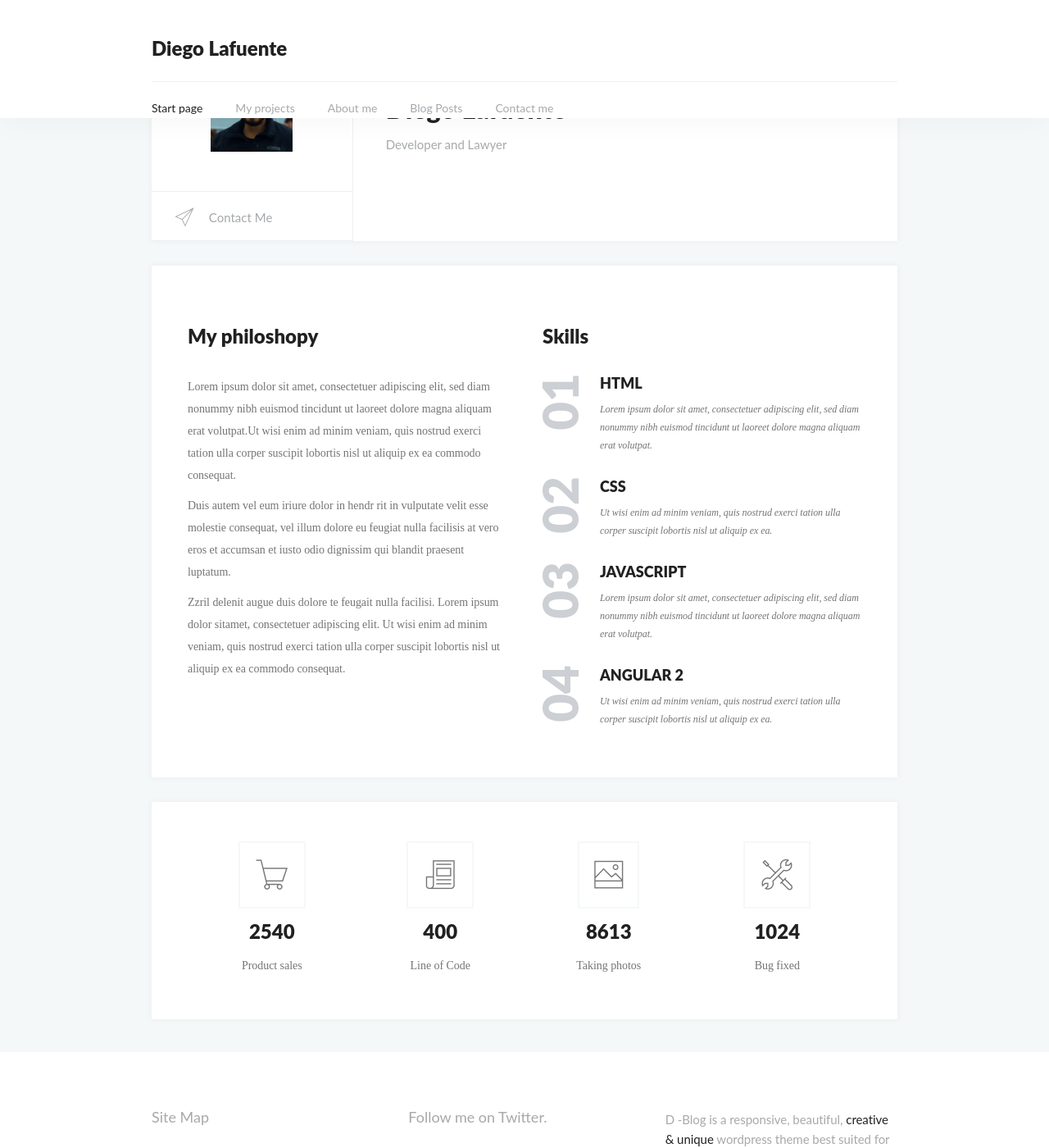
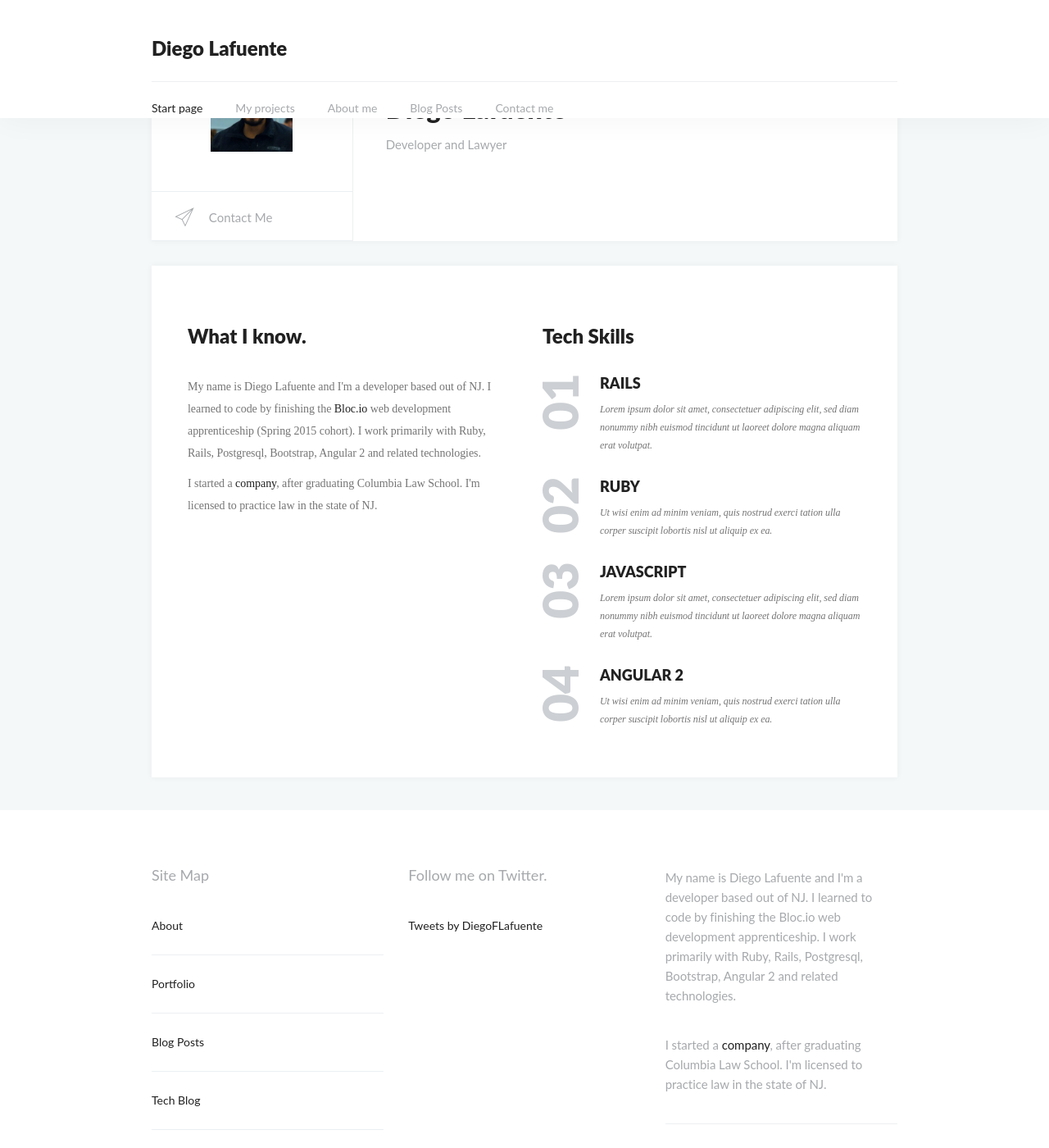
Before and after one commit to dlaf88/dlaf88.github.io, a Jekyll site: the page built from about.html, in a window 1280 px wide and 1400 px high. Shown: the whole window at 82% size. Built offline with Jekyll 4.4.1, drawn with Linux system fonts in a browser that asks for light colours; nearby versions of some CDN libraries; library files that are not in the unit come from our copies; a script that is not in the unit is left out; comment, search, counter and statistics services are not loaded; some of the changed text lies outside the part shown.

Commit message:
added changes to footer section

```diff
--- a/_includes/footer.html
+++ b/_includes/footer.html
@@ -52,11 +52,10 @@
                     </img src="/img/logo-grey.png" alt="" class="footer-section-title-/img" data-rjs="2">
                     <div class="footer-section-content">
                         <p class="font-primary footer-section-content-about">
-                            D -Blog is a responsive, beautiful, <span class="black">creative & unique</span> wordpress
-                            theme best suited for blogs & personal
-                            portfolio showcases. It’s
-                            easy to use &amp; setup, <span class="black">SEO friendly</span> and has top notch standard
-                            compliant code.
+                          My name is Diego Lafuente and I'm a developer based out of NJ. I learned to code by finishing the Bloc.io web development apprenticeship. I work primarily with Ruby, Rails, Postgresql, Bootstrap, Angular 2 and related technologies.
+                        </p>
+                        <p class="font-primary footer-section-content-about">
+                          I started a <a href='http://www.abogadazo.com'>company</a>, after graduating Columbia Law School. I'm licensed to practice law in the state of NJ.
                         </p>
                     </div>
                 </div>
--- a/_includes/index/author.html
+++ b/_includes/index/author.html
@@ -3,7 +3,7 @@
                 <aside class="author">
                     <img class='img-responsive' src="/img/diego_photo.jpg" alt="" data-rjs="2" width="100" height="100">
                     <h2>Diego Lafuente</h2>
-                    <span class="author-info">Developer and Lawyer</span>
+                    <span class="author-info">Developer</span>
 
                     <div class="social">
                         <a href="" title="Twitter"><i class="icon-social_twitter_circle"></i></a>
--- a/about.html
+++ b/about.html
@@ -39,29 +39,22 @@ title: Diego Lafuente - About
             <div class="col-xs-12">
                 <section class="detail-info white-box">
                     <div class="detail-info-philosophy">
-                        <h2>My philoshopy</h2>
+                        <h2>What I know.</h2>
                         <p>
-                            Lorem ipsum dolor sit amet, consectetuer adipiscing elit, sed diam nonummy nibh euismod tincidunt ut laoreet dolore magna aliquam
-                            erat volutpat.Ut wisi enim ad minim veniam, quis nostrud exerci tation ulla corper suscipit lobortis nisl ut aliquip ex ea commodo
-                            consequat.
+                          My name is Diego Lafuente and I'm a developer based out of NJ. I learned to code by finishing the <a href='https://www.bloc.io/web-developer-career-track'>Bloc.io</a> web development apprenticeship (Spring 2015 cohort). I work primarily with Ruby, Rails, Postgresql, Bootstrap, Angular 2 and related technologies.
                         </p>
                         <p>
-                            Duis autem vel eum iriure dolor in hendr rit in vulputate velit esse molestie consequat, vel illum dolore eu feugiat nulla facilisis
-                            at vero eros et accumsan et iusto odio dignissim qui blandit praesent luptatum.
+                          I started a <a href='http://www.abogadazo.com'>company</a>, after graduating Columbia Law School. I'm licensed to practice law in the state of NJ.
                         </p>
-                        <p>
-                            Zzril delenit augue duis dolore te feugait nulla facilisi. Lorem ipsum dolor sitamet, consectetuer adipiscing elit. Ut wisi enim ad
-                            minim veniam, quis nostrud exerci tation ulla
-                            corper suscipit lobortis nisl ut aliquip ex ea commodo consequat.
-                        </p>
+
                     </div>
                     <div class="detail-info-skills">
-                        <h2>Skills</h2>
+                        <h2>Tech Skills</h2>
                         <ol>
                             <li>
                                 <span>01</span>
                                 <div class="detail-info-skills-right">
-                                    <h3>HTML</h3>
+                                    <h3>Rails</h3>
                                     <p>
                                         Lorem ipsum dolor sit amet, consectetuer adipiscing elit, sed diam nonummy nibh euismod tincidunt ut laoreet dolore
                                         magna aliquam erat volutpat.
@@ -71,7 +64,7 @@ title: Diego Lafuente - About
                             <li>
                                 <span>02</span>
                                 <div class="detail-info-skills-right">
-                                    <h3>CSS</h3>
+                                    <h3>Ruby</h3>
                                     <p>
                                         Ut wisi enim ad minim veniam, quis nostrud exerci tation ulla corper suscipit lobortis nisl ut aliquip ex ea.
                                     </p>
@@ -101,31 +94,7 @@ title: Diego Lafuente - About
                 </section>
             </div>
 
-            <!-- Counters -->
-            <div class="col-xs-12">
-                <section class="counters white-box">
-                    <div class="counters-one">
-                        <span class="counters-one-icon"><i class="pe-7s-cart"></i></span>
-                        <h2>2540</h2>
-                        <p>Product sales</p>
-                    </div>
-                    <div class="counters-one">
-                        <span class="counters-one-icon"><i class="pe-7s-news-paper"></i></span>
-                        <h2>400</h2>
-                        <p>Line of Code</p>
-                    </div>
-                    <div class="counters-one">
-                        <span class="counters-one-icon"><i class="pe-7s-photo"></i></span>
-                        <h2>8613</h2>
-                        <p>Taking photos</p>
-                    </div>
-                    <div class="counters-one">
-                        <span class="counters-one-icon"><i class="pe-7s-tools"></i></span>
-                        <h2>1024</h2>
-                        <p>Bug fixed</p>
-                    </div>
-                </section>
-            </div>
+
 
         </div>
     </div>
```
Also changed, not shown: _includes/counter.html (added, +25 -0 lines).
